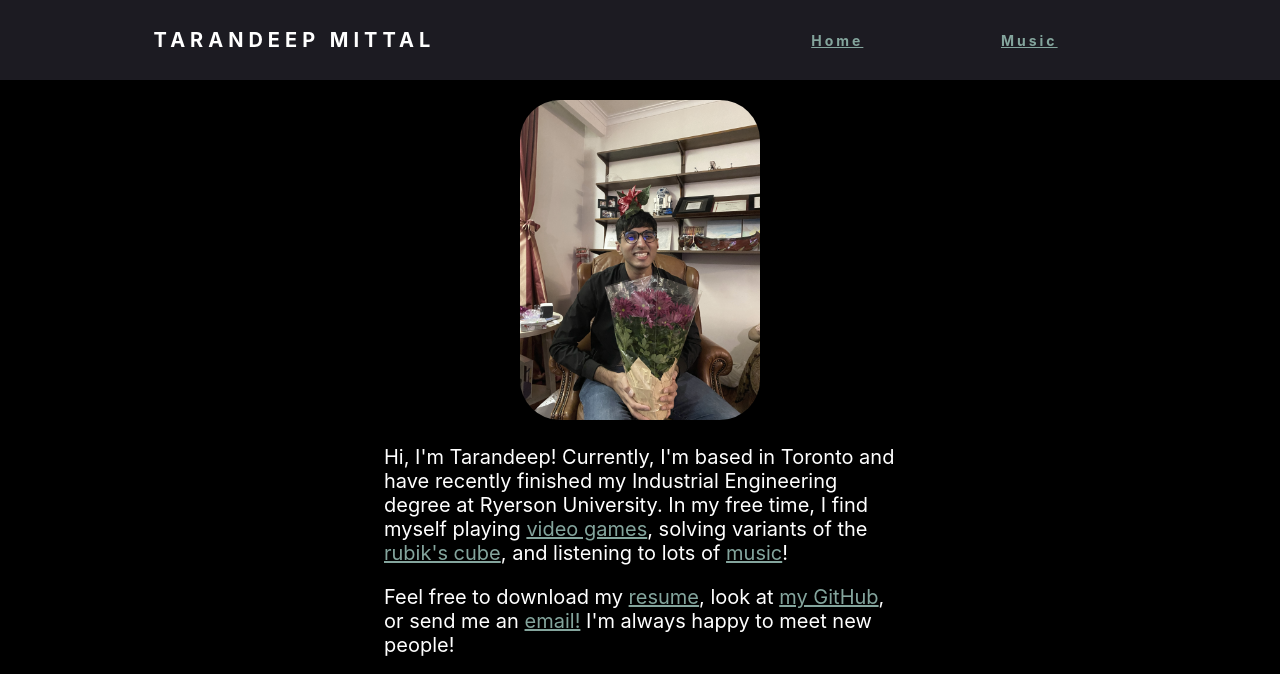
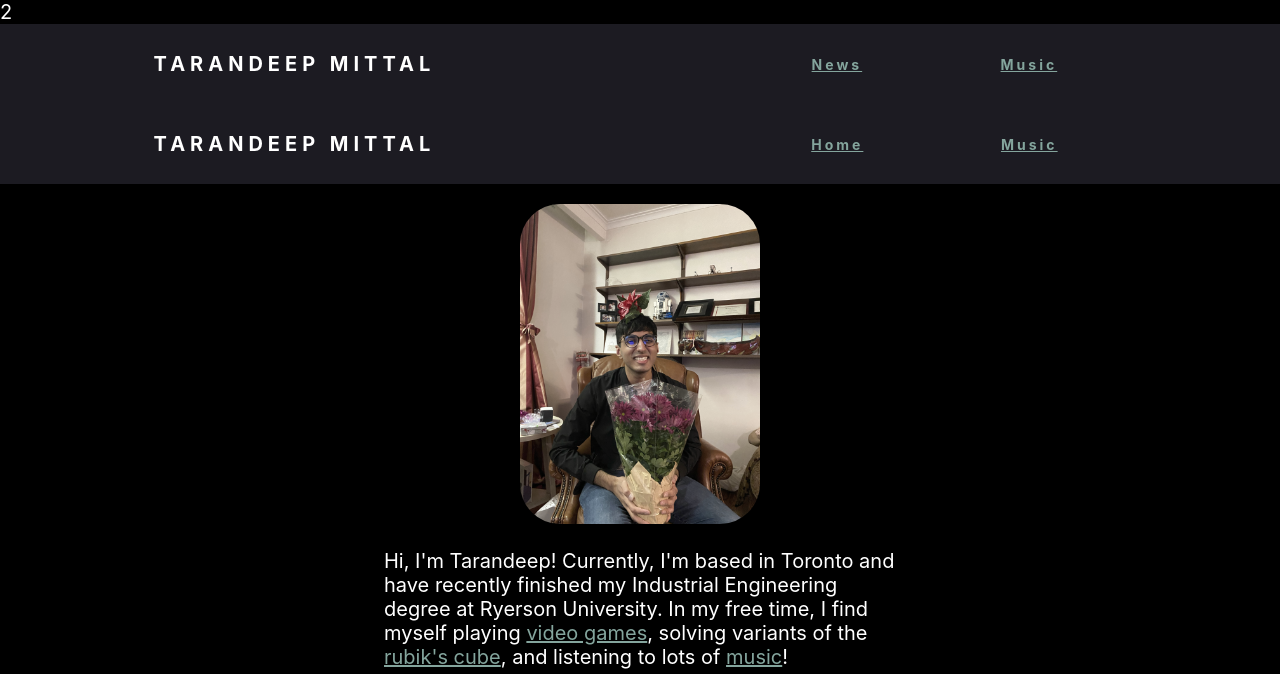
Before and after one commit to tdmittens/personal-websitev3, a Flask app: page / in a window 1280 px wide. Shown: the top 674 px of the page. Run offline with Flask 2, Linux system fonts and the light colour scheme.

Commit message:
Move navbar into main template, delete navbar file

```diff
--- a/src/templates/layout.html
+++ b/src/templates/layout.html
@@ -8,11 +8,22 @@
         <title>Tarandeep Mittal - {{ title }}</title>
     {% else %}
         <title>Tarandeep Mittal</title>
-    {% endif %}
+    {% endif %}2
     <link rel="stylesheet" href="{{ url_for('static', filename='css/styles.css') }}">
 </head>
 <body>
-    {% block navbar %}{% endblock %}
+    <div>
+        <div class="navbar-container">
+            <div class="navbar-logo">
+                <h4>Tarandeep Mittal</h4>
+            </div>
+            <nav class="navbar-links">
+                <a href="/">News</a>
+                <a href="/music">Music</a>
+                <!-- <Link to="projects">Projects</Link> -->
+            </nav>
+        </div>
+    </div>
     {% block content %}{% endblock %}
 </body>
 </html>
```
Also changed, not shown: src/templates/navbar.html (deleted, +0 -18 lines).
